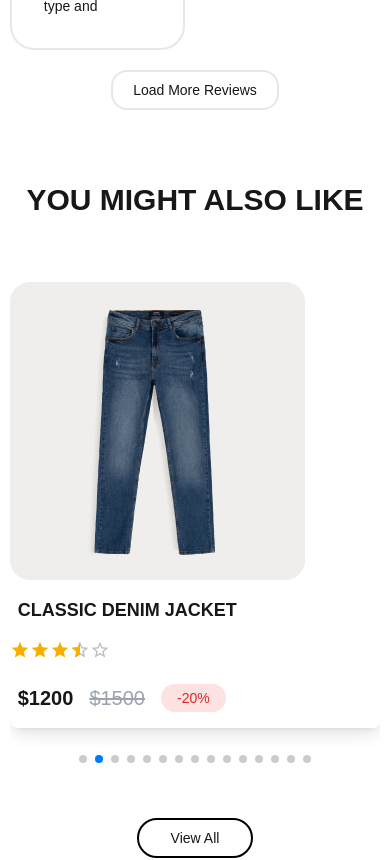
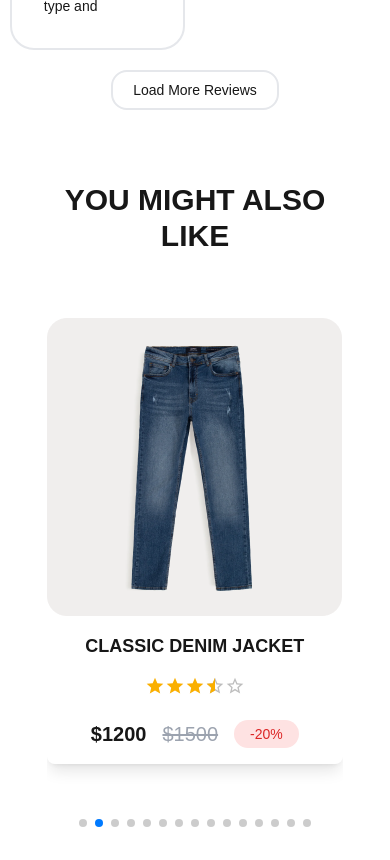
Before and after one commit to zainshah0347/GIAIC-final-hackathon, a Next.js app: page /shop in a window 390 px wide. Shown: the part 2840-3700 px from the top of the page. Built offline with nearby package versions, Linux system fonts and the light colour scheme.

Commit message:
Add responsiveness

```diff
--- a/next.config.mjs
+++ b/next.config.mjs
@@ -2,11 +2,3 @@
 const nextConfig = {};
 
 export default nextConfig;
-
-module.exports = {
-  eslint: {
-    // Warning: This allows production builds to successfully complete even if
-    // your project has ESLint errors.
-    ignoreDuringBuilds: true,
-  },
-}
--- a/src/app/casual/page.tsx
+++ b/src/app/casual/page.tsx
@@ -5,8 +5,8 @@ import Image from 'next/image';
 export default function Casual() {
     return (
         <div className='flex w-full justify-center'>
-            <div className='border-2 flex'>
-                <div className='w-[250px] h-full'>
+            <div className='border-2 flex w-[90%] sm:w-[80%] lg:w-[80%]'>
+                <div className='h-full'>
                     <Image
                         src={casual}
                         // width={250}
--- a/src/app/components/HappyCustomer/index.tsx
+++ b/src/app/components/HappyCustomer/index.tsx
@@ -154,7 +154,7 @@ const cardData = [
 export default function ActionAreaCard() {
     return (
         <div className='py-10 px-2 flex justify-center'>
-            <div className='w-[95%] sm:w-[80%]'>
+            <div className='w-[90%] sm:w-[80%] lg:w-[80%]'>
                 <div>
                     <h1 className='text-4xl sm:text-5xl font-extrabold py-12 text-center'>
                         OUR HAPPY CUSTOMER
--- a/src/app/components/NewArrival/index.tsx
+++ b/src/app/components/NewArrival/index.tsx
@@ -6,7 +6,7 @@ import 'swiper/css';
 import 'swiper/css/pagination';
 
 // Import required modules
-import { Pagination ,Autoplay} from 'swiper/modules';
+import { Pagination, Autoplay } from 'swiper/modules';
 
 import Image from 'next/image';
 import HalfRating from './RatingStar';
@@ -19,13 +19,12 @@ interface Props {
 export default function NewArrival({ heading }: Props) {
     return (
         <div className="w-full flex justify-center overflow-hidden py-6">
-            <div className="w-full max-w-7xl">
+            <div className="w-[80%] sm:w-[80%] lg:w-[80%]">
                 <div>
                     <h1 className="text-center text-3xl sm:text-4xl md:text-5xl font-extrabold py-12">{heading}</h1>
                 </div>
-                <div className="w-full">
+                <div className="flex justify-center">
                     <Swiper
-                        className=""
                         slidesPerView={1}
                         spaceBetween={10}
                         pagination={{
@@ -33,8 +32,8 @@ export default function NewArrival({ heading }: Props) {
                         }}
                         breakpoints={{
                             640: {
-                                slidesPerView: 1,
-                                spaceBetween: 10,
+                                slidesPerView: 2,
+                                spaceBetween: 5,
                             },
                             768: {
                                 slidesPerView: 2,
@@ -49,18 +48,18 @@ export default function NewArrival({ heading }: Props) {
                                 spaceBetween: 20,
                             },
                         }}
-                        modules={[Pagination,Autoplay]}
+                        modules={[Pagination, Autoplay]}
                         autoplay={true}
 
                         style={{ paddingBottom: '50px' }}
+
                     >
                         {cardData.map((items, index) => {
                             const { image, productName, discountPrice, retailPrice, discount } = items;
 
                             return (
-                                <div key={index}>
-                                    <SwiperSlide className="">
-                                        <div className="flex flex-col gap-4 py-4 bg-white shadow-lg rounded-lg">
+                                    <SwiperSlide key={index}>
+                                        <div className="flex flex-col gap-4 py-4 shadow-lg rounded-lg items-center">
                                             <Image
                                                 src={image}
                                                 alt="product"
@@ -81,7 +80,6 @@ export default function NewArrival({ heading }: Props) {
                                             </p>
                                         </div>
                                     </SwiperSlide>
-                                </div>
                             );
                         })}
                     </Swiper>
```
